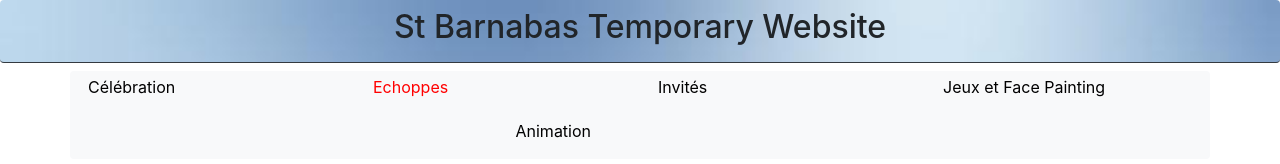
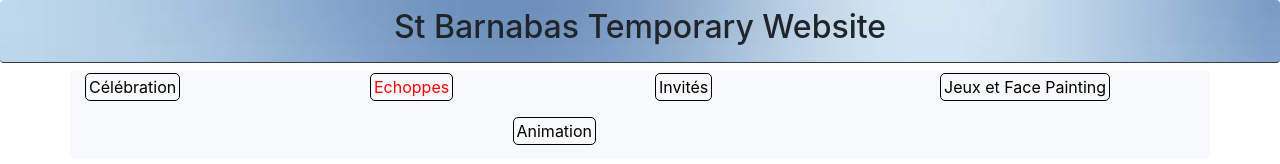
Before and after one commit to stuartjeet122/st-barnabas2, a plain HTML site: page echoppes.html in a window 1280 px wide. Shown: the top 164 px of the page. Drawn offline with nearby package versions, Linux system fonts and the light colour scheme; grey boxes are pictures that could not be loaded.

Commit message:
Update echoppes.html

```diff
--- a/echoppes.html
+++ b/echoppes.html
@@ -11,7 +11,7 @@
     <style media="screen">
 img{width:100%;border-radius:10px}
 a:hover{text-decoration:none;color:red}
-a{border:none;color:black;padding:3px;border-radius:5px}
+a{border:none;color:black;padding:3px;border-radius:5px;border:1px solid black}
 h2{background-image: url(pastel-color-abstract-blur-background-wallpaper-vector-illustration-pastel-color-abstract-blur-background-wallpaper-vector-141729427.jpg);background-repeat: no-repeat;background-size: cover;}
     </style>
   </head>
```
